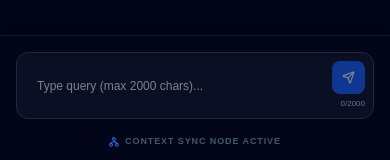
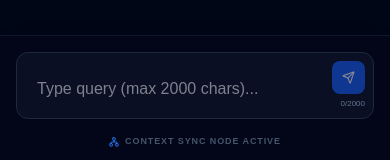
Before and after one commit to Onwodis/DeltaVpn, a Next.js app: page / in a window 390 px wide. Shown: the part 595-755 px from the top of the page. Built offline with nearby package versions, Linux system fonts and the light colour scheme.

Commit message:
refactored to improve responsiveness on chat input form as well as create a max chars boundary

```diff
--- a/app/globals.css
+++ b/app/globals.css
@@ -39,3 +39,9 @@ body {
   color: var(--foreground);
   font-family: Arial, Helvetica, sans-serif;
 }
+
+@media screen and (max-width: 768px) {
+  textarea, input {
+    font-size: 16px !important;
+  }
+}
```
